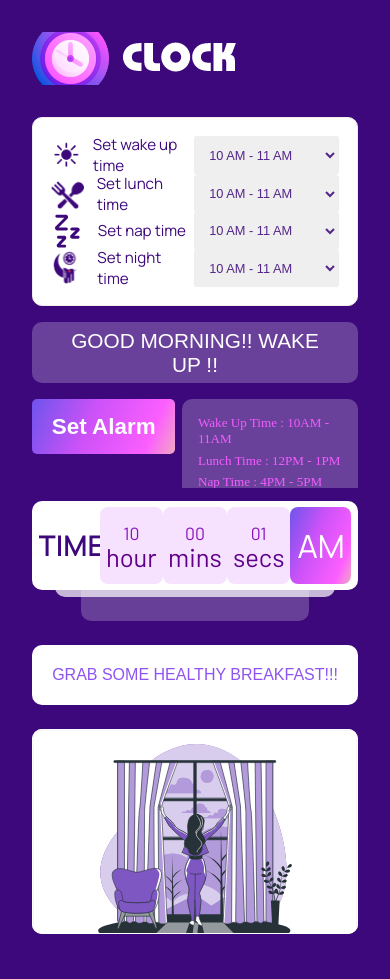
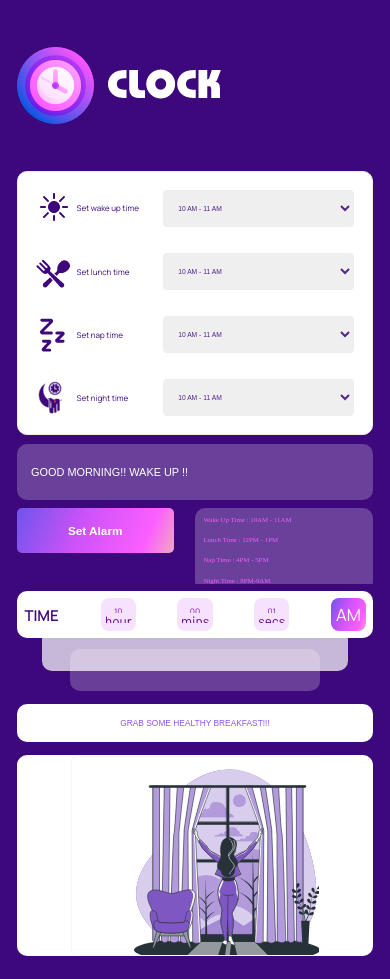
Before and after one commit to vipul353/JavaSriptProject-One, a plain HTML site: page index.html in a window 390 px wide. Drawn offline with Linux system fonts and the light colour scheme; a web font is replaced by a local one.

Commit message:
few changes

```diff
--- a/style.css
+++ b/style.css
@@ -4,6 +4,10 @@
   box-sizing: border-box;
   overflow-x: hidden;
   overflow-y: hidden;
+}
+
+html {
+  font-size: 62.5%;
 }
 
 body {
@@ -13,7 +17,7 @@ body {
 }
 
 .container {
-  padding-inline: 5rem;
+  padding-inline: 10rem;
   padding-top: 2rem;
   padding-bottom: 2rem;
   display: flex;
@@ -39,11 +43,12 @@ body {
   justify-content: start;
   align-items: center;
   width: 100%;
+  height: auto;
 }
 
 .time-card {
   width: 100%;
-  height: 16rem;
+  height: 24rem;
   background: white;
   border: 1px solid #ededed;
   border-radius: 10px;
@@ -72,7 +77,7 @@ body {
 }
 
 .text {
-  font-size: 1.02rem;
+  font-size: 1.5rem;
   font-weight: normal;
   font-family: "Manrope", sans-serif;
   color: #3d087b;
@@ -81,13 +86,13 @@ body {
 
 .drop-down {
   width: 60%;
-  height: 2.5rem;
+  height: 4rem;
   border-radius: 4px;
   border: 1px solid #ededed;
   padding: 10px;
   font-family: "Manrope" sans-serif;
   font-weight: normal;
-  font-size: 1rem;
+  font-size: 1.3rem;
   color: #3d087bde;
 }
 
@@ -103,7 +108,7 @@ body {
   margin-top: 1rem;
   padding: 1.7rem;
   width: 100%;
-  height: 4rem;
+  height: 7rem;
   border-radius: 10px;
   background-color: #6a419a;
   display: flex;
@@ -113,10 +118,9 @@ body {
 
 .text-massege {
   font-family: "Baumans", sans-serif;
-  font-size: 1.8rem;
+  font-size: 2.8rem;
   text-align: center;
   color: white;
-
   font-weight: 900;
   font-style: normal;
 }
@@ -131,13 +135,13 @@ body {
 
 .party-button {
   width: 44%;
-  height: 3.4rem;
+  height: 5.4rem;
   background: transparent
     linear-gradient(113deg, #6e54ec 0%, #cb52f8 40%, #fc5eff 81%, #f1a7c5 100%)
     0% 0% no-repeat padding-box;
   border-radius: 5px;
   /* font: normal normal 600 24px/38px Manrope; */
-  font-size: 2rem;
+  font-size: 3rem;
   font-family: "Manrope" sans-serif;
   font-weight: 600;
   color: white;
@@ -156,10 +160,10 @@ body {
 
 .timing {
   width: 50%;
-  height: 8rem;
+  height: 10rem;
   background-color: #6a419a;
   border-radius: 10px;
-  font-size: 1.06rem;
+  font-size: 1.4rem;
   font-weight: bold;
   font-family: "Manrope" sans-serif;
   padding: 1rem;
@@ -172,8 +176,7 @@ body {
 
 .clock-container {
   width: 100%;
-  height: 10rem;
-
+  height: 13rem;
   position: relative;
 }
 
@@ -207,7 +210,7 @@ body {
   z-index: 2;
   width: 100%;
   top: 0%;
-  height: 7rem;
+  height: 10rem;
   border-radius: 10px;
   opacity: 1;
   background-color: white;
@@ -219,7 +222,7 @@ body {
 
 .box {
   height: 100%;
-  width: 6rem;
+  width: 10rem;
   background: #f6e2ff;
   border-radius: 8px;
   display: flex;
@@ -235,7 +238,7 @@ body {
 
 .boxy {
   height: 100%;
-  width: 6rem;
+  width: 9rem;
   border-radius: 8px;
   display: flex;
   justify-content: center;
@@ -246,7 +249,7 @@ body {
   font-family: "Barlow", sans-serif;
   font-weight: normal;
   font-style: normal;
-  font-size: 1.7rem;
+  font-size: 3rem;
   color: #8a11bf;
 }
 
@@ -254,7 +257,7 @@ body {
   font-family: "Barlow", sans-serif;
   font-weight: normal;
   font-style: normal;
-  font-size: 1.78rem;
+  font-size: 3rem;
   color: #5f0089;
 }
 
@@ -264,7 +267,7 @@ body {
   font-family: "Manrope", sans-serif;
   font-weight: 600;
   font-style: normal;
-  font-size: 1.78rem;
+  font-size: 2.6rem;
   color: #3d087b;
 }
 
@@ -280,7 +283,7 @@ body {
 
 .msg-box {
   width: 100%;
-  height: 7rem;
+  height: 9rem;
   border-radius: 10px;
   background-color: white;
   margin-block: 1.5rem;
@@ -295,12 +298,12 @@ body {
   font-family: "Baumans", sans-serif;
   font-weight: 900;
   font-style: normal;
-  font-size: 2rem;
+  font-size: 3rem;
   color: #8e53f0;
 }
 
 .img-box {
-  height: 17rem;
+  height: 26rem;
   width: 100%;
   border-radius: 10px;
   background: white;
@@ -319,7 +322,21 @@ body {
 }
 
 @media screen and (max-width: 1024px) {
-  .container {
+  html {
+    font-size: 47.5%;
+  }
+  .drop-down {
+    width: 60%;
+    height: 4.4rem;
+    border-radius: 4px;
+    border: 1px solid #ededed;
+    padding: 10px;
+    font-family: "Manrope" sans-serif;
+    font-weight: normal;
+    font-size: 1.3rem;
+    color: #3d087bde;
+  }
+  /* .container {
     padding-inline: 5rem;
   }
   .text {
@@ -385,17 +402,51 @@ body {
   }
   .img {
     width: 100%;
-  }
+  } */
 }
 
 @media screen and (max-width: 768px) {
-  .text {
-    font-size: 1.2rem;
+  .container {
+    flex-direction: column;
+    justify-content: space-between;
+    height: 150vh;
+  }
+
+  html {
+    font-size: 52.5%;
   }
 
   * {
     overflow-y: unset;
   }
+  .card {
+    width: 100%;
+    margin-bottom: 1rem;
+
+  }
+
+  .time-card{
+    height: 34vh;
+  }
+  .logo{
+    height: 18rem;
+  }
+
+  .timing{
+    height: 10.0rem;
+  }
+
+  .timer-hour {
+    font-size: 2.3rem;
+  }
+
+  .timer-subtitle {
+    font-size: 2.7rem;
+  }
+  /* .text {
+    font-size: 1.2rem;
+  }
+
   .text-massege {
     font-size: 1.6rem;
     text-align: center;
@@ -403,15 +454,8 @@ body {
   .massege {
     justify-content: center;
   }
-  .container {
-    flex-direction: column;
-    justify-content: space-between;
-    height: 127vh;
-  }
-  .card {
-    width: 100%;
-    margin-bottom: 1rem;
-  }
+
+
 
   .box {
     width: 5.8rem;
@@ -421,13 +465,7 @@ body {
     width: 6rem;
   }
 
-  .timer-hour {
-    font-size: 1.8rem;
-  }
 
-  .timer-subtitle {
-    font-size: 1.7rem;
-  }
 
   .timing {
     font-size: 1rem;
@@ -437,11 +475,10 @@ body {
     font-size: 1.9rem;
   }
 
-  /* font: normal normal normal 36px/43px Barlow; */
 
   .timer-value {
     font-size: 2rem;
-  }
+  } */
 
   /* @media screen and (max-width: 768px) {
 
@@ -583,12 +620,11 @@ body {
     height: 5rem;
   }
 
-  .card{
+  .card {
     margin-bottom: 0.8rem;
   }
 
-  .container{
+  .container {
     height: 116vh;
   }
-
 }
```
